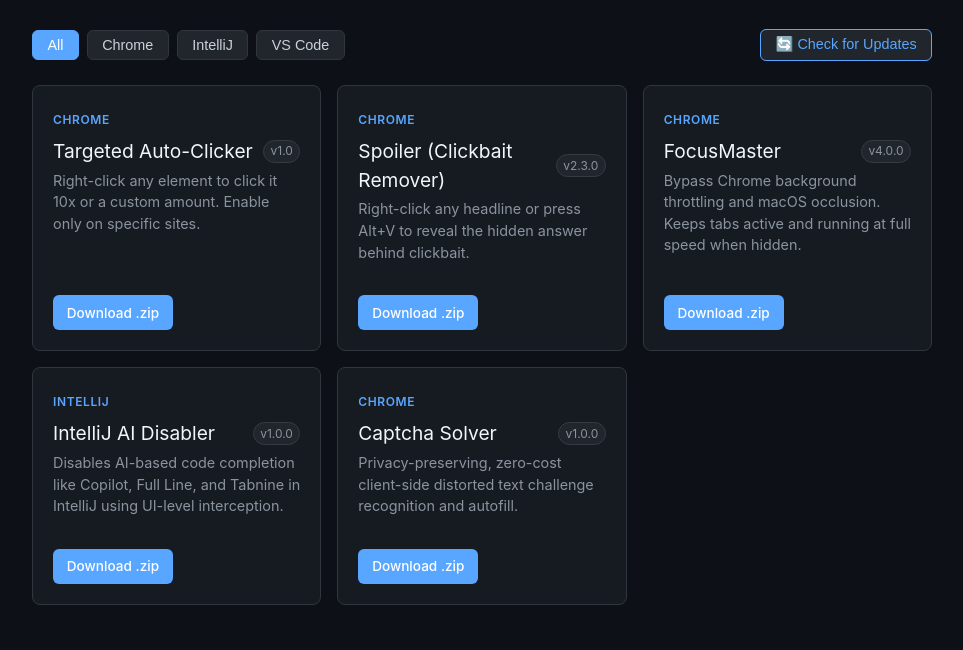
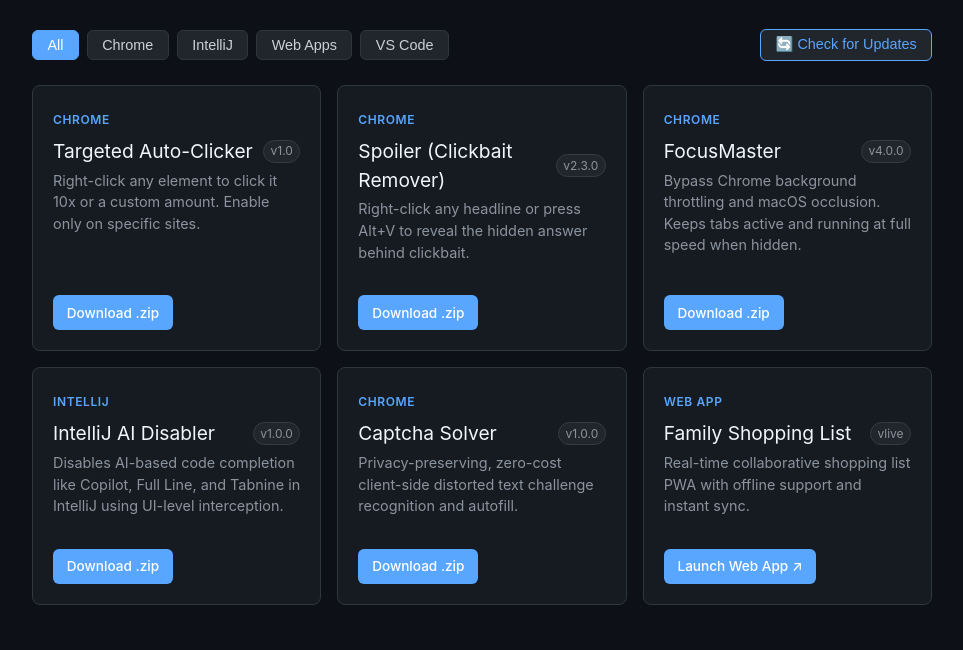
Before and after one commit to yzentler/pluginServer, a website: page index.html in a window 1280 px wide. Both pictures are taken after a click on the button "All". Shown: the part 140-790 px from the top of the page, without its empty margins (158-1121 px from the left). Drawn offline with Linux system fonts and the light colour scheme.

Commit message:
Add Web Apps section and Family Shopping List with automated link updates

```diff
--- a/index.html
+++ b/index.html
@@ -210,6 +210,7 @@
         <button class="filter-btn active" onclick="filterPlugins('all')">All</button>
         <button class="filter-btn" onclick="filterPlugins('chrome')">Chrome</button>
         <button class="filter-btn" onclick="filterPlugins('intellij')">IntelliJ</button>
+        <button class="filter-btn" onclick="filterPlugins('webapp')">Web Apps</button>
         <button class="filter-btn" onclick="filterPlugins('vscode')">VS Code</button>
       </div>
       <div>
@@ -257,6 +258,14 @@
       { id: 'captcha-solver', repo: 'yzentler/captchaSolver', assetPattern: /captcha.*\.zip$/i }
     ];
 
+    const TRACKED_WEBAPPS = [
+      {
+        id: 'family-shopping-list',
+        repo: 'yzentler/family-shopping-list',
+        fallbackUrl: 'https://zentler-shopping--list.web.app'
+      }
+    ];
+
     async function loadRegistry() {
       try {
         const res = await fetch(`./registry.json?t=${Date.now()}`);
@@ -276,10 +285,11 @@
       btn.disabled = true;
       btn.textContent = '🔄 Checking GitHub...';
       status.style.display = 'block';
-      status.textContent = 'Querying latest releases from GitHub...';
+      status.textContent = 'Querying latest releases and webapp URLs from GitHub...';
 
       let updateCount = 0;
 
+      // Check releases
       for (const item of TRACKED_REPOS) {
         try {
           const res = await fetch(`https://api.github.com/repos/${item.repo}/releases/latest`);
@@ -302,6 +312,26 @@
         }
       }
 
+      // Check webapp URLs (e.g. if homepage in repo settings changed)
+      for (const webapp of TRACKED_WEBAPPS) {
+        try {
+          const res = await fetch(`https://api.github.com/repos/${webapp.repo}`);
+          if (!res.ok) continue;
+          const repoData = await res.json();
+          const existing = registryData.find(p => p.id === webapp.id);
+          if (existing && repoData.homepage && repoData.homepage.trim() !== '') {
+            const newUrl = repoData.homepage.trim();
+            if (existing.openUrl !== newUrl) {
+              existing.openUrl = newUrl;
+              existing.updatedAt = new Date().toISOString().split('T')[0];
+              updateCount++;
+            }
+          }
+        } catch (e) {
+          console.warn('Error checking webapp repo:', webapp.repo, e);
+        }
+      }
+
       btn.disabled = false;
       btn.textContent = '🔄 Check for Updates';
 
@@ -311,29 +341,30 @@
         filterPlugins(currentFilter);
       } else {
         status.style.color = 'var(--text-muted)';
-        status.textContent = 'All extensions are up to date with the latest GitHub releases.';
+        status.textContent = 'All tools and webapps are up to date.';
       }
     }
 
     function renderPlugins(plugins) {
       const container = document.getElementById('plugins-container');
       if (plugins.length === 0) {
-        container.innerHTML = '<p style="color: var(--text-muted);">No plugins found for this category.</p>';
+        container.innerHTML = '<p style="color: var(--text-muted);">No items found for this category.</p>';
         return;
       }
 
       container.innerHTML = plugins.map(plugin => `
         <div class="plugin-card" data-target="${plugin.target}">
           <div class="plugin-header">
-            <span class="target-tag">${plugin.target}</span>
+            <span class="target-tag">${plugin.target === 'webapp' ? 'Web App' : plugin.target}</span>
             <div class="plugin-title">
               <span>${plugin.name}</span>
-              <span class="version-tag">v${plugin.version}</span>
+              <span class="version-tag">${plugin.version.startsWith('v') ? plugin.version : 'v' + plugin.version}</span>
             </div>
             <p class="plugin-desc">${plugin.description}</p>
           </div>
           <div class="actions">
             ${plugin.downloadUrl ? `<a href="${plugin.downloadUrl}" class="btn btn-primary" download>Download .zip</a>` : ''}
+            ${plugin.openUrl ? `<a href="${plugin.openUrl}" class="btn btn-primary" target="_blank" rel="noopener noreferrer">Launch Web App ↗</a>` : ''}
           </div>
         </div>
       `).join('');
@@ -343,7 +374,7 @@
       currentFilter = target;
       document.querySelectorAll('.filter-btn').forEach(btn => {
         if (btn.id === 'check-updates-btn') return;
-        btn.classList.toggle('active', btn.textContent.toLowerCase() === target || (target === 'all' && btn.textContent === 'All'));
+        btn.classList.toggle('active', btn.textContent.toLowerCase() === target || (target === 'all' && btn.textContent === 'All') || (target === 'webapp' && btn.textContent === 'Web Apps'));
       });
 
       if (target === 'all') {
--- a/registry.json
+++ b/registry.json
@@ -48,6 +48,15 @@
       "description": "Privacy-preserving, zero-cost client-side distorted text challenge recognition and autofill.",
       "downloadUrl": "plugins/chrome/captchaSolver.zip",
       "updatedAt": "2026-09-28"
+    },
+    {
+      "id": "family-shopping-list",
+      "target": "webapp",
+      "name": "Family Shopping List",
+      "version": "live",
+      "description": "Real-time collaborative shopping list PWA with offline support and instant sync.",
+      "openUrl": "https://zentler-shopping--list.web.app",
+      "updatedAt": "2026-09-28"
     }
   ]
 }
```
Also changed, not shown: scripts/sync-releases.js (+40 -0 lines), scripts/update-registry.test.js (+17 -0 lines), README.md.
